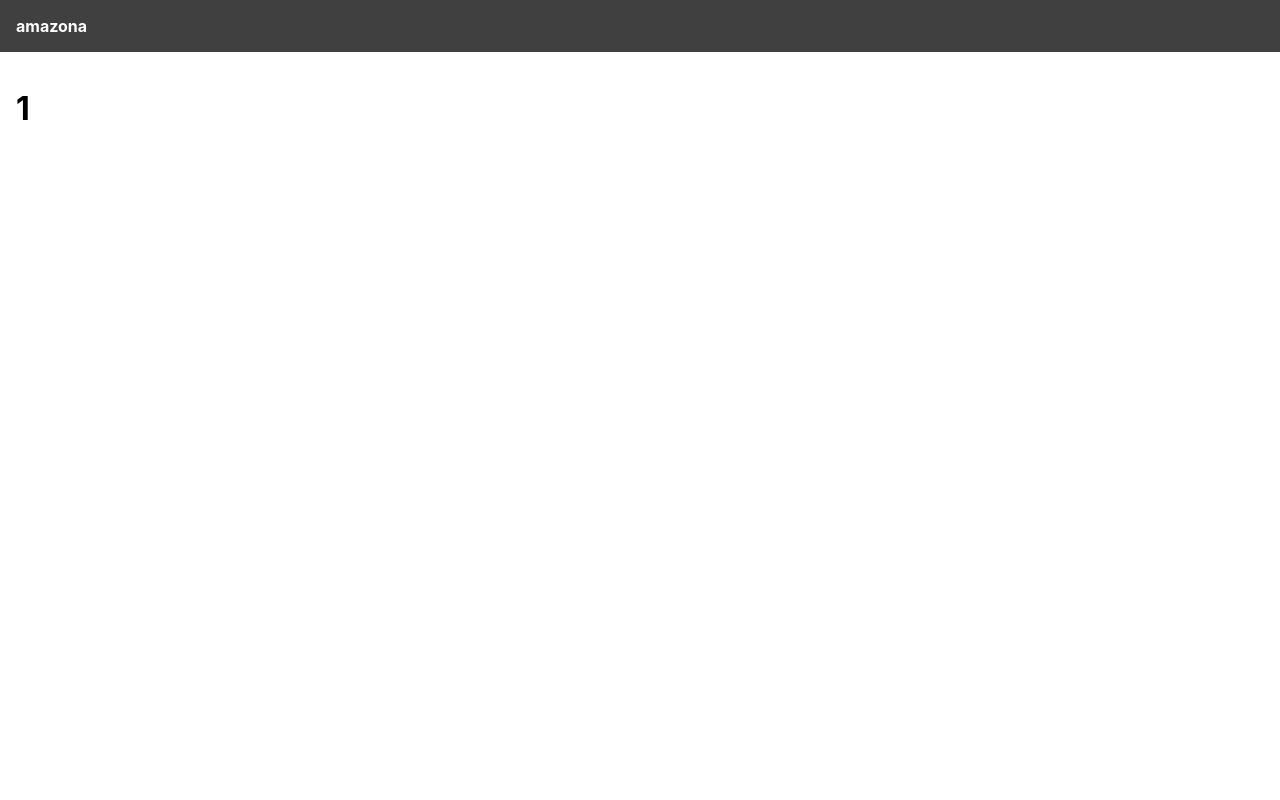
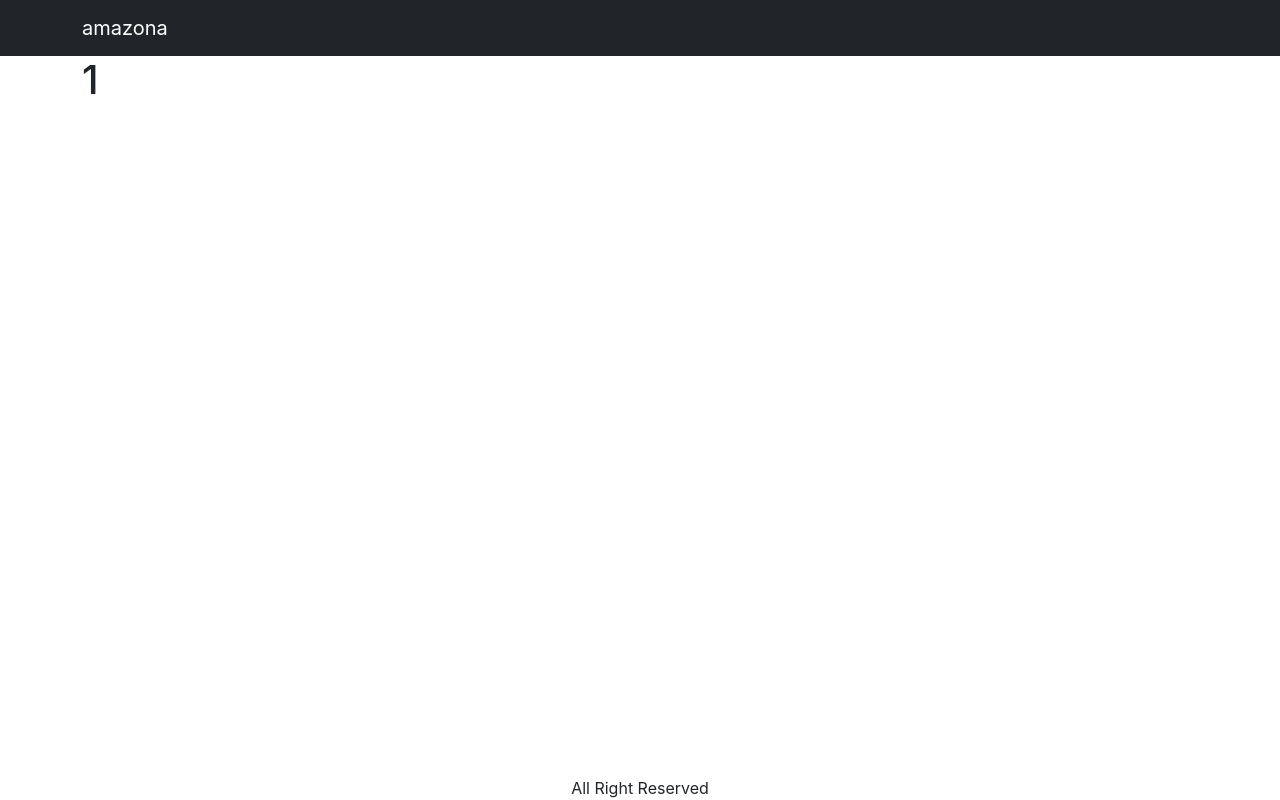
Before and after one commit to Khalid-Redwan-Sun/mern-amazonaa, a React (Create React App) app in the folder frontend/: page /product/1 in a window 1280 px wide. Built offline with nearby package versions, Linux system fonts and the light colour scheme.

Commit message:
add-bootstrap

```diff
--- a/frontend/package.json
+++ b/frontend/package.json
@@ -8,8 +8,11 @@
     "@testing-library/react": "^13.4.0",
     "@testing-library/user-event": "^13.5.0",
     "axios": "^1.2.1",
+    "bootstrap": "^5.2.3",
     "react": "^18.2.0",
+    "react-bootstrap": "^2.7.0",
     "react-dom": "^18.2.0",
+    "react-router-bootstrap": "^0.26.2",
     "react-router-dom": "^6.6.0",
     "react-scripts": "5.0.1",
     "use-reducer-logger": "^1.0.2",
--- a/frontend/src/App.css
+++ b/frontend/src/App.css
@@ -14,7 +14,7 @@
 }
 
 .App-header {
-  background-color: #282c34;
+  background-color: #404040;
   min-height: 100vh;
   display: flex;
   flex-direction: column;
--- a/frontend/src/App.js
+++ b/frontend/src/App.js
@@ -2,19 +2,35 @@
 import HomeScreen from './Screens/HomeScreen';
 import ProductScreen from './Screens/ProductScreen';
 
+import Container from 'react-bootstrap/Container';
+import Navbar from 'react-bootstrap/Navbar';
+
+import { LinkContainer } from 'react-router-bootstrap';
+
 function App() {
   return (
     <BrowserRouter>
-      <div>
+      <div className="d-flex flex-column site-container">
         <header>
-          <Link to="/">amazona</Link>
+          <Navbar bg="dark" variant="dark">
+            <Container>
+              <LinkContainer to="/">
+                <Navbar.Brand>amazona</Navbar.Brand>
+              </LinkContainer>
+            </Container>
+          </Navbar>
         </header>
         <main>
-          <Routes>
-            <Route path="/product/:slug" element={<ProductScreen />} />
-            <Route path="/" element={<HomeScreen />} />
-          </Routes>
+          <Container>
+            <Routes>
+              <Route path="/product/:slug" element={<ProductScreen />} />
+              <Route path="/" element={<HomeScreen />} />
+            </Routes>
+          </Container>
         </main>
+        <footer>
+          <div className="text-center"> All Right Reserved </div>
+        </footer>
       </div>
     </BrowserRouter>
   );
--- a/frontend/src/index.css
+++ b/frontend/src/index.css
@@ -7,18 +7,12 @@
   -moz-osx-font-smoothing: grayscale;
 }
 
-header {
-  background-color: #404040;
-  padding: 1rem;
-}
-header a {
-  color: #ffffff;
-  font-weight: bold;
-  text-decoration: none;
+.site-container {
+  min-height: 100vh;
 }
 
 main {
-  padding: 1rem;
+  flex: 1;
 }
 .products {
   display: flex;
--- a/frontend/src/index.js
+++ b/frontend/src/index.js
@@ -1,5 +1,6 @@
 import React from 'react';
 import ReactDOM from 'react-dom/client';
+import 'bootstrap/dist/css/bootstrap.min.css';
 import './index.css';
 import App from './App';
 import reportWebVitals from './reportWebVitals';
```
Also changed, not shown: 1 other file (tests, documents, lock files or other folders).
